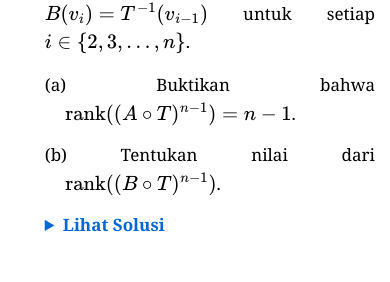
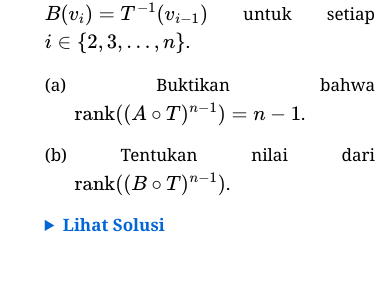
Before and after one commit to calculusgamingindonesia/calculusgamingindonesia.github.io, a Jekyll site: the page built from _posts/2026-06-29-knmipa-nas-mat-20-1.md, in a window 390 px wide. Shown: the part 1329-1611 px from the top of the page. Built offline with Jekyll 4.4.1, drawn with Linux system fonts in a browser that asks for light colours; some web fonts are replaced.

Commit message:
Update default.html

```diff
--- a/_layouts/default.html
+++ b/_layouts/default.html
@@ -93,9 +93,6 @@
         body {
             padding-left: 15px;
             padding-right: 15px;
-            /* Tambahan: Mencegah spasi melar brutal dengan mengizinkan pemotongan suku kata */
-            hyphens: auto;
-            -webkit-hyphens: auto;
         }
 
         ol {
@@ -105,11 +102,10 @@
             left: -2.25em;
         }
 
-        /* TAMBAHAN: Menjinakkan spasi subnomor agar kata pertama tetap menempel di kiri */
         ol ul > li, ol ol > li {
             text-align: justify;
-            padding-left: 1.2em;
-            text-indent: -1.2em;
+            padding-left: 1.75em;
+            text-indent: -1.75em;
         }
 
         .MathJax_Display, .katex-display {
```
Also changed, not shown: other parts of _layouts/default.html (+7 -0 lines).
